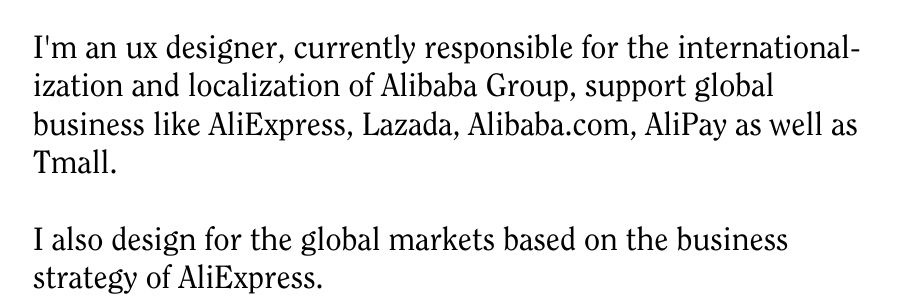
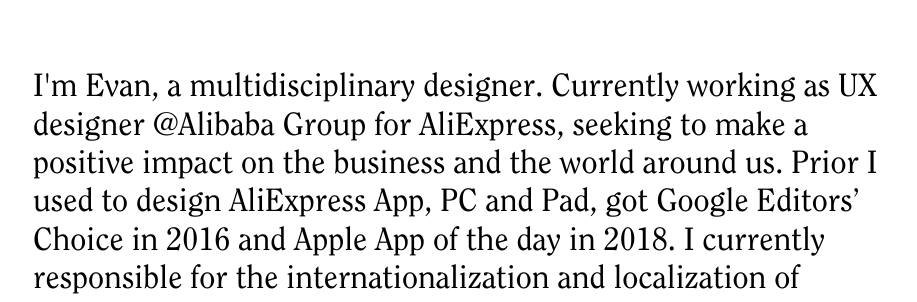
Before and after one commit to ideryang/ideryang.github.io, a plain HTML site: page index.htm in a window 1280 px wide. Shown: the part 318-620 px from the top of the page, without its empty margins (127-1044 px from the left). Drawn offline with nearby package versions, Linux system fonts and the light colour scheme.

Commit message:
Update introduction
Update What I do page

```diff
--- a/index.htm
+++ b/index.htm
@@ -77,7 +77,9 @@
   </header>
 
   <div id="what-I-do" class="hideable-section">
-    <p>I'm an ux designer, currently responsible for the international&shyization and localization of Alibaba Group, support global business like AliExpress, Lazada, Alibaba.com, AliPay as well as Tmall. <br><br>I also design for the global markets based on the business strategy of AliExpress.
+    <p><br>I'm Evan, a multidisciplinary designer. Currently working as UX designer @Alibaba Group for AliExpress, seeking to make a positive impact on the business and the world around us. Prior I used to design AliExpress App, PC and Pad, got Google Editors’ Choice in 2016 and Apple App of the day in 2018. I currently responsible for the international­&shyization and localization of Alibaba Group, deliver product solutions to multi-language, time zones, currency, weights and measures problems.<br><br>
+
+As an industry design born designer, I spend time learning new skills and make them interact with each other; I currently explore the world of AR with my 3D skills and coding skills.
     <div class="selected">
       <h2>
         <a href="javascript:(0);" id="view-selected-projects"> View Selected Projects</a>
```
Also changed, not shown: 1 other file.
